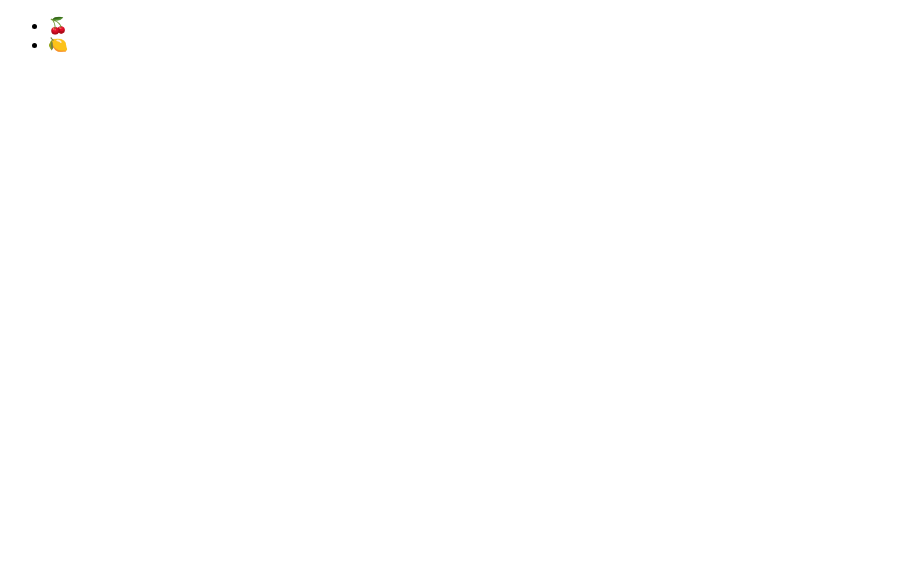
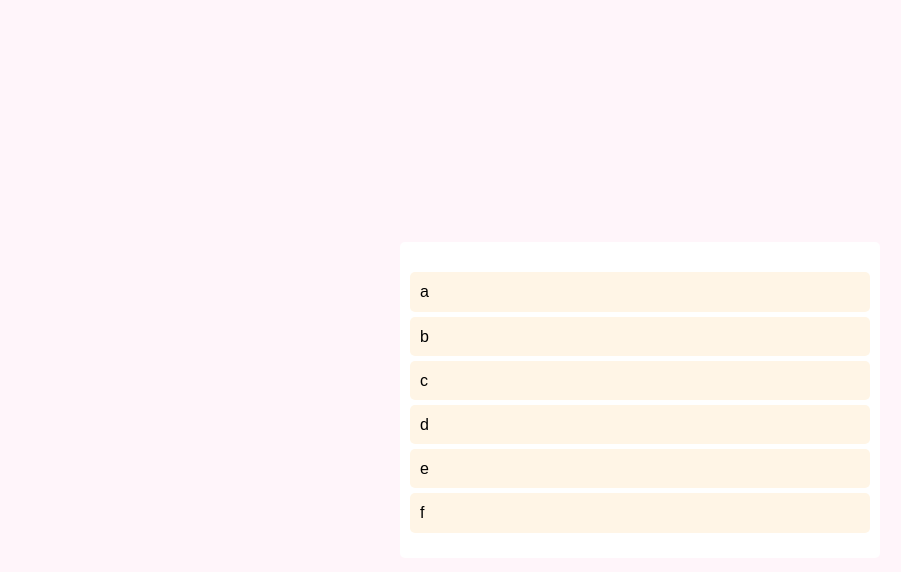
Before and after one commit to yoohaaeun/Yoorello, a React (Create React App) app: page / in a window 1280 px wide. Shown: the top 572 px of the page, without its empty margins (0-901 px from the left). Built offline with nearby package versions, Linux system fonts and the light colour scheme.

Commit message:
스타일 적용

```diff
--- a/package.json
+++ b/package.json
@@ -45,6 +45,7 @@
     ]
   },
   "devDependencies": {
-    "@types/react-beautiful-dnd": "^13.1.4"
+    "@types/react-beautiful-dnd": "^13.1.4",
+    "@types/styled-components": "^5.1.26"
   }
 }
--- a/src/App.tsx
+++ b/src/App.tsx
@@ -1,31 +1,67 @@
 import { DragDropContext, Draggable, Droppable } from 'react-beautiful-dnd';
+import styled from 'styled-components';
+
+const Wrapper = styled.div`
+  display: flex;
+  max-width: 480px;
+  width: 100%;
+  margin: 0 auto;
+  justify-content: center;
+  align-items: center;
+  height: 100vh;
+`;
+
+const Boards = styled.div`
+  display: grid;
+  width: 100%;
+  grid-template-columns: repeat(1, 1fr);
+`;
+
+const Board = styled.div`
+  padding: 20px 10px;
+  padding-top: 30px;
+  background-color: ${(props) => props.theme.boardColor};
+  border-radius: 5px;
+  min-height: 200px;
+`;
+
+const Card = styled.div`
+  border-radius: 5px;
+  margin-bottom: 5px;
+  padding: 10px 10px;
+  background-color: ${(props) => props.theme.cardColor};
+`;
+
+const toDos = ['a', 'b', 'c', 'd', 'e', 'f'];
 
 function App() {
   const onDragEnd = () => {};
   return (
     <DragDropContext onDragEnd={onDragEnd}>
-      <div>
+      <Wrapper>
+        <Boards>
           <Droppable droppableId='one'>
             {(provided) => (
-            <ul ref={provided.innerRef} {...provided.droppableProps}>
-              <Draggable draggableId='first' index={0}>
+              <Board ref={provided.innerRef} {...provided.droppableProps}>
+                {toDos.map((todo, index) => (
+                  <Draggable key={index} draggableId={todo} index={index}>
                     {(provided) => (
-                  <li ref={provided.innerRef} {...provided.draggableProps}>
-                    <span {...provided.dragHandleProps}>🍒</span>
-                  </li>
+                      <Card
+                        ref={provided.innerRef}
+                        {...provided.draggableProps}
+                        {...provided.dragHandleProps}
+                      >
+                        <span>{todo}</span>
+                      </Card>
                     )}
                   </Draggable>
-              <Draggable draggableId='second' index={1}>
-                {(provided) => (
-                  <li ref={provided.innerRef} {...provided.draggableProps}>
-                    <span {...provided.dragHandleProps}>🍋</span>
-                  </li>
-                )}
-              </Draggable>
-            </ul>
+                ))}
+                {provided.placeholder}
+              </Board>
             )}
           </Droppable>
-      </div>
+        </Boards>
+      </Wrapper>
     </DragDropContext>
   );
 }
--- a/src/index.tsx
+++ b/src/index.tsx
@@ -1,8 +1,81 @@
 import React from 'react';
 import ReactDOM from 'react-dom/client';
+import { createGlobalStyle, ThemeProvider } from 'styled-components';
 import App from './App';
+import { lightTheme } from './theme';
+
+const GlobalStyle = createGlobalStyle`
+
+html, body, div, span, applet, object, iframe,
+h1, h2, h3, h4, h5, h6, p, blockquote, pre,
+a, abbr, acronym, address, big, cite, code,
+del, dfn, em, img, ins, kbd, q, s, samp,
+small, strike, strong, sub, sup, tt, var,
+b, u, i, center,
+dl, dt, dd, menu, ol, ul, li,
+fieldset, form, label, legend,
+table, caption, tbody, tfoot, thead, tr, th, td,
+article, aside, canvas, details, embed,
+figure, figcaption, footer, header, hgroup,
+main, menu, nav, output, ruby, section, summary,
+time, mark, audio, video {
+  margin: 0;
+  padding: 0;
+  border: 0;
+  font-size: 100%;
+  font: inherit;
+  vertical-align: baseline;
+}
+/* HTML5 display-role reset for older browsers */
+article, aside, details, figcaption, figure,
+footer, header, hgroup, main, menu, nav, section {
+  display: block;
+}
+/* HTML5 hidden-attribute fix for newer browsers */
+*[hidden] {
+    display: none;
+}
+body {
+  line-height: 1;
+}
+menu, ol, ul {
+  list-style: none;
+
+}
+blockquote, q {
+  quotes: none;
+}
+blockquote:before, blockquote:after,
+q:before, q:after {
+  content: '';
+  content: none;
+}
+table {
+  border-collapse: collapse;
+  border-spacing: 0;
+}
+* {
+  box-sizing: border-box;
+}
+body {
+  font-weight: 300;
+  font-family: 'Source Sans Pro', sans-serif;
+  background-color:${(props) => props.theme.bgColor};
+  color:black;
+  line-height: 1.2;
+}
+a {
+  text-decoration:none;
+  color:inherit;
+}
+`;
 
 const root = ReactDOM.createRoot(
   document.getElementById('root') as HTMLElement
 );
-root.render(<App />);
+root.render(
+  <ThemeProvider theme={lightTheme}>
+    <GlobalStyle />
+    <App />
+  </ThemeProvider>
+);
--- /dev/null
+++ b/src/theme.ts
@@ -0,0 +1,7 @@
+import { DefaultTheme } from 'styled-components';
+
+export const lightTheme: DefaultTheme = {
+  bgColor: '#FFF5FA',
+  boardColor: '#ffffff',
+  cardColor: '#FFF5E6',
+};
```
Also changed, not shown: src/styled.d.ts (added, +9 -0 lines), 1 other file (tests, documents, lock files or other folders). Lines whose indentation alone changed are shown as unchanged.
